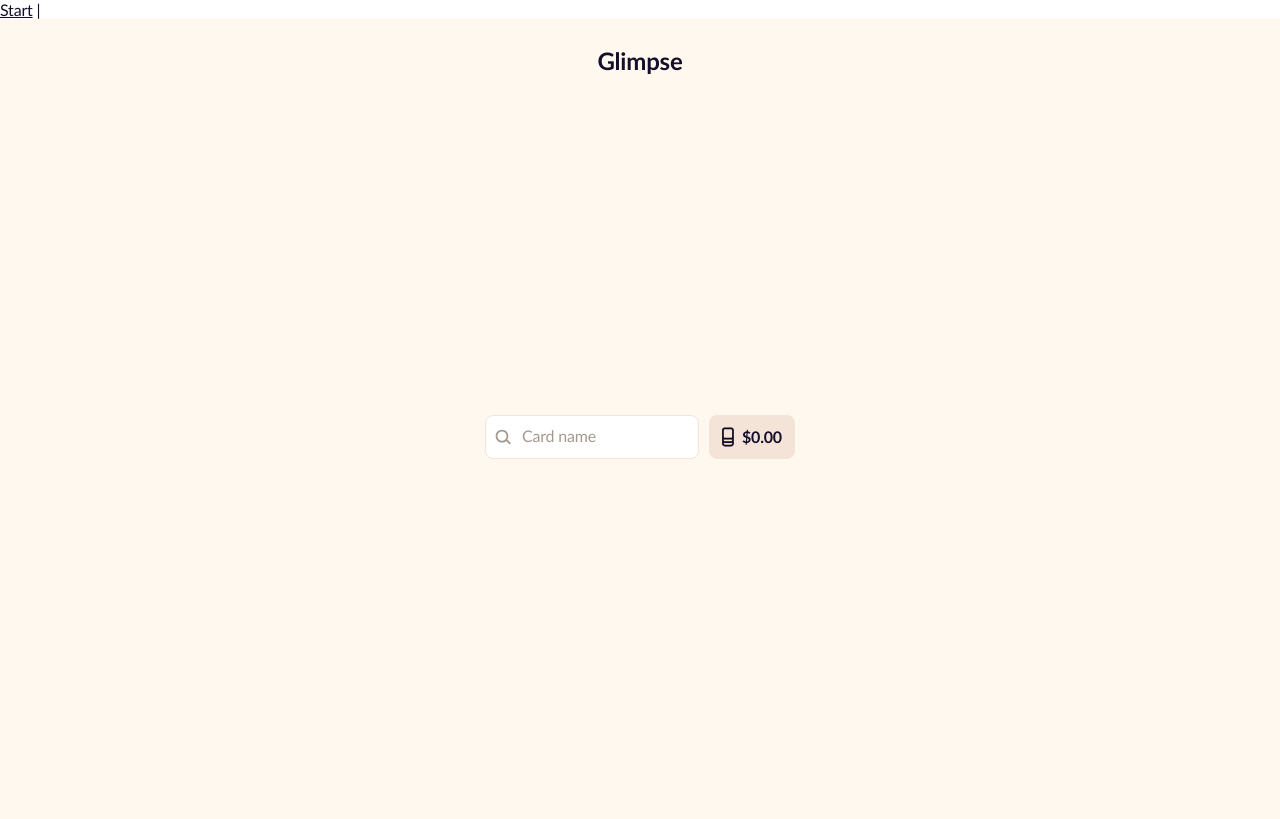
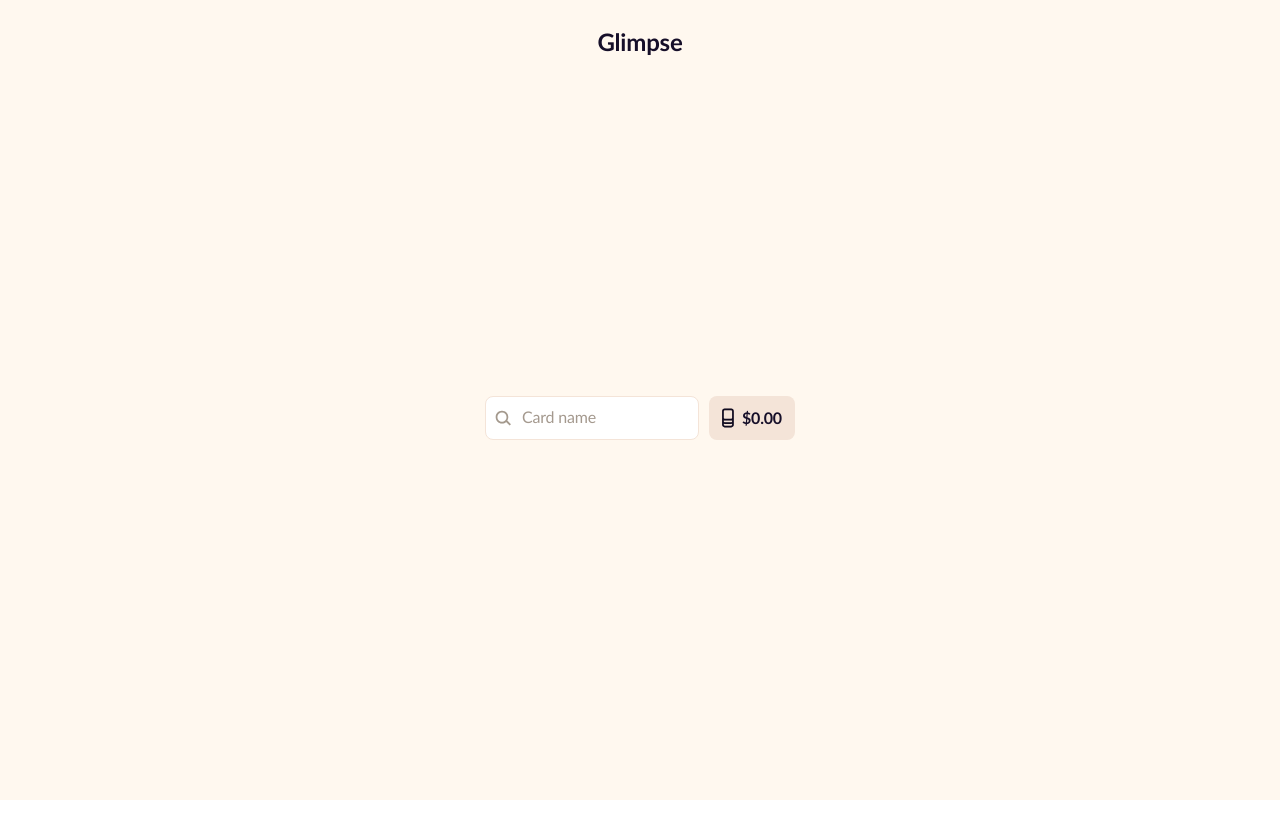
Before and after one commit to ktcapester/glimpse, an Angular app in the folder Glimpse/: page / in a window 1280 px wide. Built offline with nearby package versions, Linux system fonts and the light colour scheme.

Commit message:
Removed the nav bar that existed just for testing

```diff
--- a/Glimpse/src/app/app.component.html
+++ b/Glimpse/src/app/app.component.html
@@ -1,5 +1,2 @@
-<nav>
-    <a routerLink="/">Start</a>
-    |
-</nav>
+
 <router-outlet />
```
